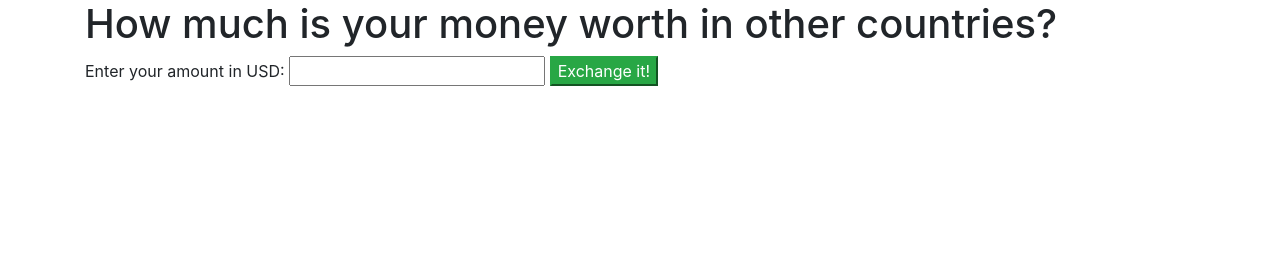
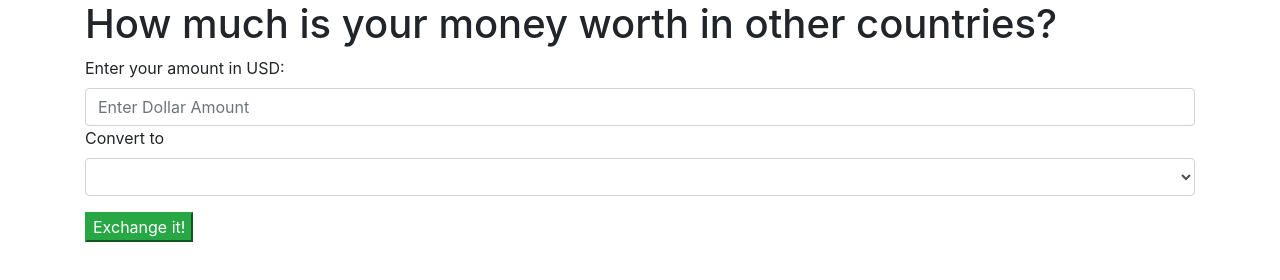
Before and after one commit to ebezjian/currencyproject, a website built with webpack: page src/index.html in a window 1280 px wide. Built offline with nearby package versions, Linux system fonts and the light colour scheme.

Commit message:
add select boxes to html and will add more countries to mvp

```diff
--- a/src/index.html
+++ b/src/index.html
@@ -7,10 +7,19 @@
 </head>
 <body>
   <div class="container">
-    <h1>How much is your money worth in other countries?</h1>
-    <label for="usCurrency">Enter your amount in USD:</label>
-    <input id="usCurrency" type="number">
-    <button class="btn-success" id="convertButton">Exchange it!</button>
+    <div class="form-group">
+      <h1>How much is your money worth in other countries?</h1>
+      <label for="USD">Enter your amount in USD:</label>
+      <input id="USD" type="number" class="form-control" placeholder="Enter Dollar Amount" required>
+      <label for="otherCountry"> Convert to</label>
+      <select name="othercountry" id="otherCountry" class="form-control" required>
+        <option value="none" selected:"select" hidden></option>
+      </select>
+
+      </div>
+      <button class="btn-success" id="convertButton">Exchange it!</button>
+      <div id="result"
+
     <div class="showErrors"></div>
     <div class="showCurrency1"></div>
     <div class="showCurrency2"></div>
```
